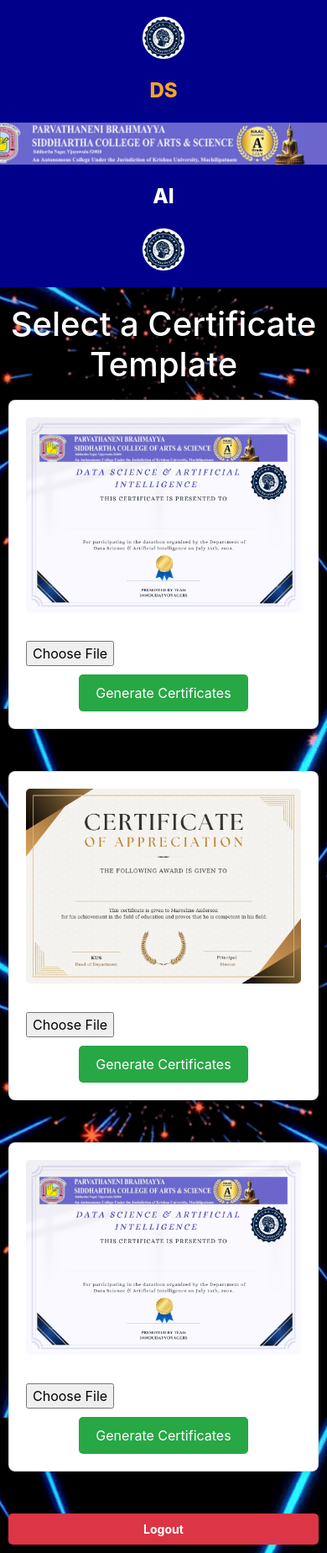
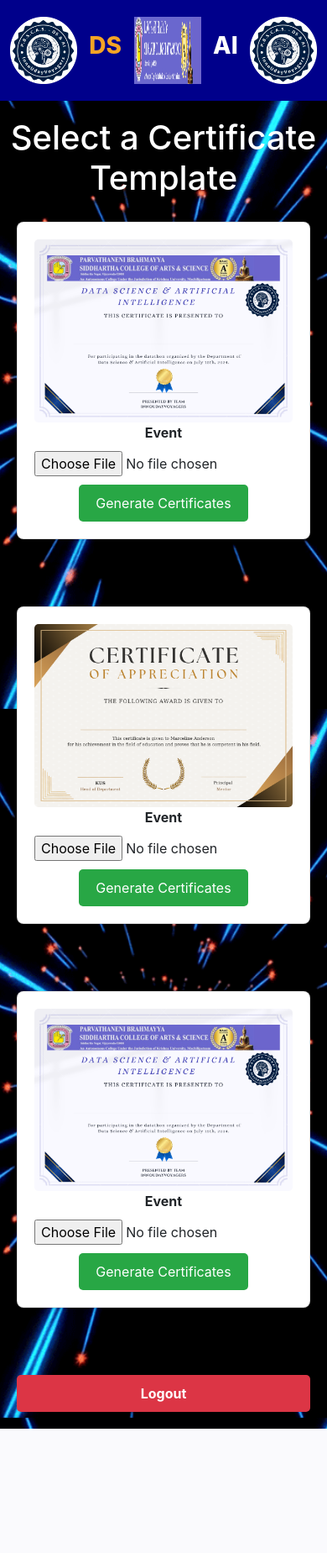
Before and after one commit to GANDHAMMANI/Certificate_generator, a Flask app: page /dashboard in a window 390 px wide; the page is wider, and only the part inside the window is pictured. Shown: that part at 84% size. After the commit the page ends 1701 px from the top of that part, so only its background shows below. Run offline with Flask 3, Linux system fonts and the light colour scheme; a user stored in the database is signed in; some libraries are stand-ins or nearby versions.

Commit message:
Update dashboard.html

```diff
--- a/templates/dashboard.html
+++ b/templates/dashboard.html
@@ -6,38 +6,35 @@
     <link href="https://stackpath.bootstrapcdn.com/bootstrap/4.5.2/css/bootstrap.min.css" rel="stylesheet">
     <title>Dashboard - Certificate Generator</title>
     <style>
-    /* Background styling */
+        /* Set the GIF background */
         body {
-        background-image: url("static/download.gif");
+            background-image: url("static/download.gif");  /* Your GIF here */
             background-size: cover;
             background-position: center;
             background-attachment: fixed;
             height: 100vh;
             margin: 0;
             padding: 0;
-        color: #fff;
         }
 
-    /* Centered container with responsive wrapping */
+        /* Ensure container is centered and responsive */
         .container {
             display: flex;
             flex-wrap: wrap;
             justify-content: center;
-        gap: 20px;
+            gap: 30px;
             padding: 20px;
         }
 
-    /* Card styling */
         .card {
-        flex: 1 1 280px;
-        max-width: 320px;
+            width: 300px;
             background-color: #fff;
             border-radius: 8px;
             box-shadow: 0 2px 10px rgba(0, 0, 0, 0.1);
             text-align: center;
             padding: 20px;
-        margin-bottom: 30px;
-        transition: transform 0.3s, box-shadow 0.3s;
+            margin-bottom: 50px;
+            transition: transform 0.3s ease-in-out, box-shadow 0.3s ease-in-out;
         }
 
         .card:hover {
@@ -70,9 +67,10 @@
             margin-top: 10px;
         }
 
-    /* Primary button */
+        /* Button styling */
         .btn {
-        font-size: 1rem;
+            display: inline-block;
+            font-size: 16px;
             font-weight: 700;
             padding: 10px 20px;
             color: #fff;
@@ -83,36 +81,28 @@
             text-align: center;
             text-decoration: none;
             transition: background-color 0.3s ease;
-        max-width: 200px;
-        width: 100%;
         }
 
         .btn:hover {
             background-color: #c82333;
         }
 
-    /* Centering logo */
+        .btn-block {
+            width: 50%;
+            margin: 0 auto;
+        }
+
         .logo {
             text-align: center;
             background: darkblue;
-        padding: 10px;
-        display: flex;
-        align-items: center;
-        justify-content: center;
-        gap: 10px;
-    }
-
-    .logo img {
-        width: auto;
-        height: 80px;
+            padding: 20px 0;
         }
 
         .logo a {
-        font-size: 2rem;
+            font-size: 36px;
             text-transform: uppercase;
             font-weight: 800;
             color: #fff;
-        margin: 0 10px;
         }
 
         .logo a em {
@@ -120,58 +110,44 @@
             color: #f5a425;
         }
 
-    /* Responsive adjustments */
+        .logo img {
+            display: inline-block;
+            margin: 0 10px;
+        }
+
+        /* Responsive styling */
         @media (max-width: 768px) {
             .card {
-            max-width: 100%;
-            flex: 1 1 100%;
+                width: 100%;
             }
-        .container {
-            padding: 10px;
-        }
-        .btn {
-            max-width: 100%;
-        }
-        .logo img {
-            height: 60px;
+
+            .btn-block {
+                width: 100%;
             }
         }
 
-    /* Adjustments for mobile view (phones) */
         @media (max-width: 576px) {
-        /* Stack logo elements vertically */
-        .logo {
-            flex-direction: column;
-            align-items: center;
-            padding: 15px 0;
-        }
-        .logo img {
-            height: 50px;
-            margin: 5px 0;
-        }
             .logo a {
-            font-size: 1.5rem;
-            margin: 5px 0;
+                font-size: 28px;
             }
 
-        .btn {
-            font-size: 0.875rem;
-            padding: 8px 16px;
+            .logo img {
+                width: 80px;
+                height: 80px;
             }
         }
     </style>
-
 </head>
 <body>
     <div class="logo">
-        <img src="static/logo_circle.png" width="80" height="80" alt="Logo">
+        <img src="static/logo_circle.png" width="100" height="100">
         <a href="#"><em>DS</em></a>
-        <img src="static/pbsiddhartha.ac.in.jpeg" width="1150" height="150" alt="Institution Logo">
+        <img src="static/pbsiddhartha.ac.in.jpeg" width="1150" height="150">
         <a href="#">AI</a>
-        <img src="static/logo_circle.png" width="80" height="80" alt="Logo">
+        <img src="static/logo_circle.png" width="100" height="100">
     </div>
 
-    <h1 style="text-align: center; margin-top: 20px;">Select a Certificate Template</h1>
+    <h1 style="text-align: center; color: #fff; margin-top: 20px;">Select a Certificate Template</h1>
 
     <div class="container">
         <!-- Template 1 -->
@@ -206,7 +182,7 @@
         </div>
 
         <!-- Logout Button -->
-        <a href="{{ url_for('logout') }}" class="btn btn-block btn-large">Logout</a>
+        <a href="{{ url_for('logout') }}" class="btn btn-danger btn-block btn-large">Logout</a>
     </div>
 </body>
 </html>
```
Lines whose indentation alone changed are shown as unchanged.
